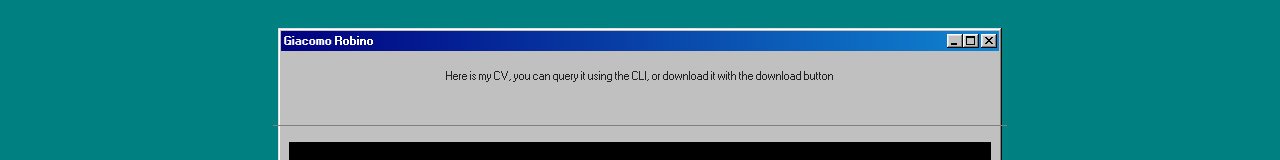
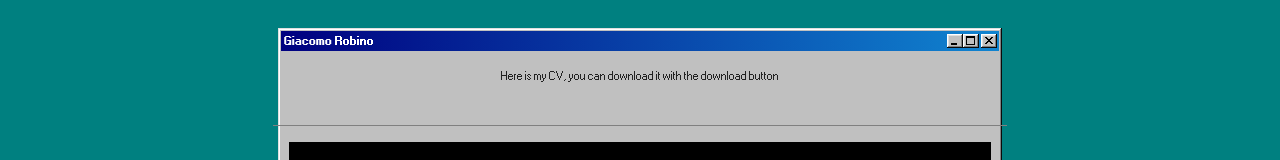
Before and after one commit to GiacomoRobino/portfolio, a React (Create React App) app: page / in a window 1280 px wide. Shown: the part 133-293 px from the top of the page. Built offline with nearby package versions, Linux system fonts and the light colour scheme.

Commit message:
fixed text

```diff
--- a/src/App.tsx
+++ b/src/App.tsx
@@ -57,7 +57,7 @@ function App() {
               </div>
             </div>
             <div className="window-body">
-              {isExpanded ? <p>Here is my CV, you can query it using the CLI, or download it with the download button</p> : <p>Here is my CV! Enlarge this window to see more</p>}
+              {isExpanded ? <p>Here is my CV, you can download it with the download button</p> : <p>Here is my CV! Enlarge this window to see more</p>}
               {isExpanded && (
                 <div className="expanded-content">
                   <Terminal />
```
